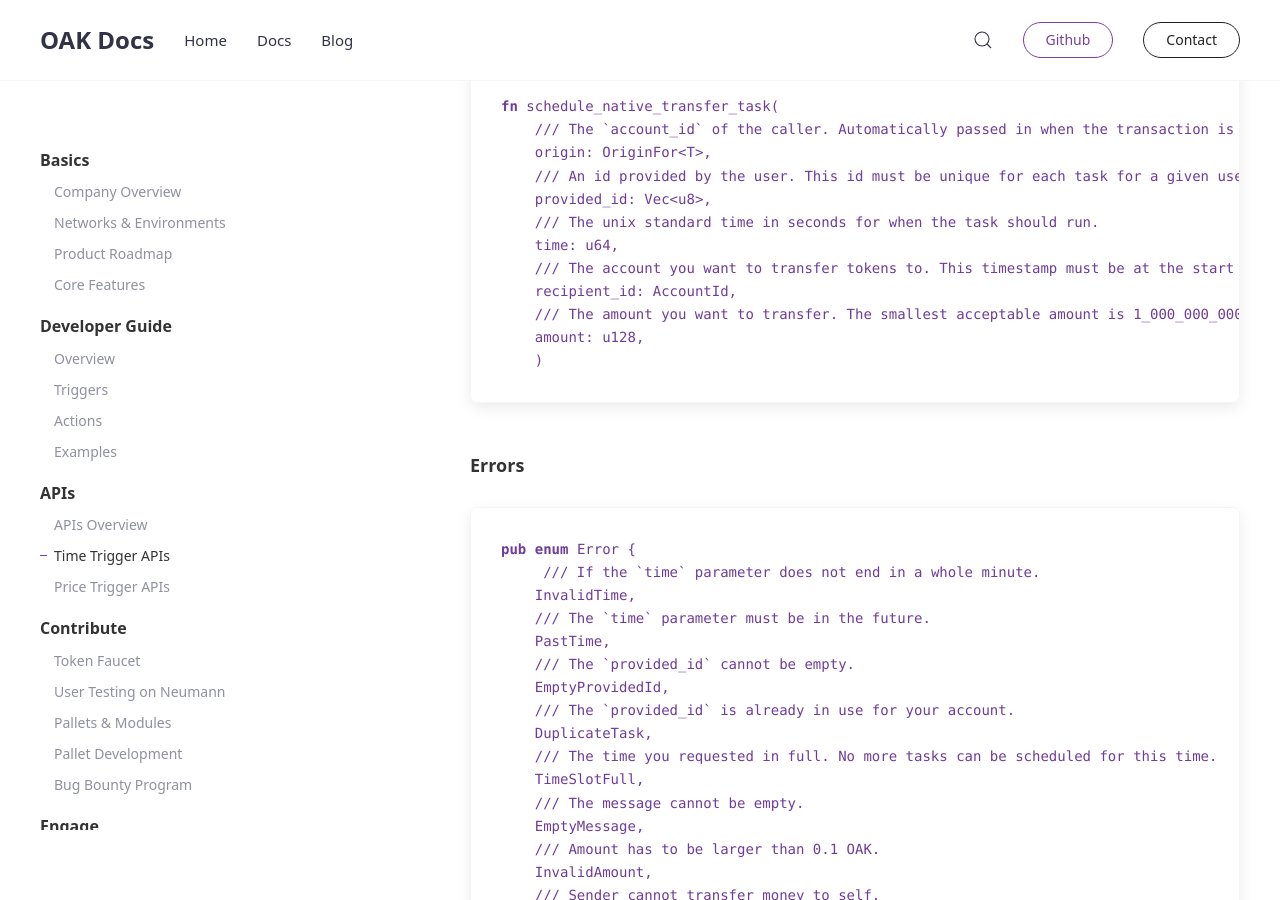
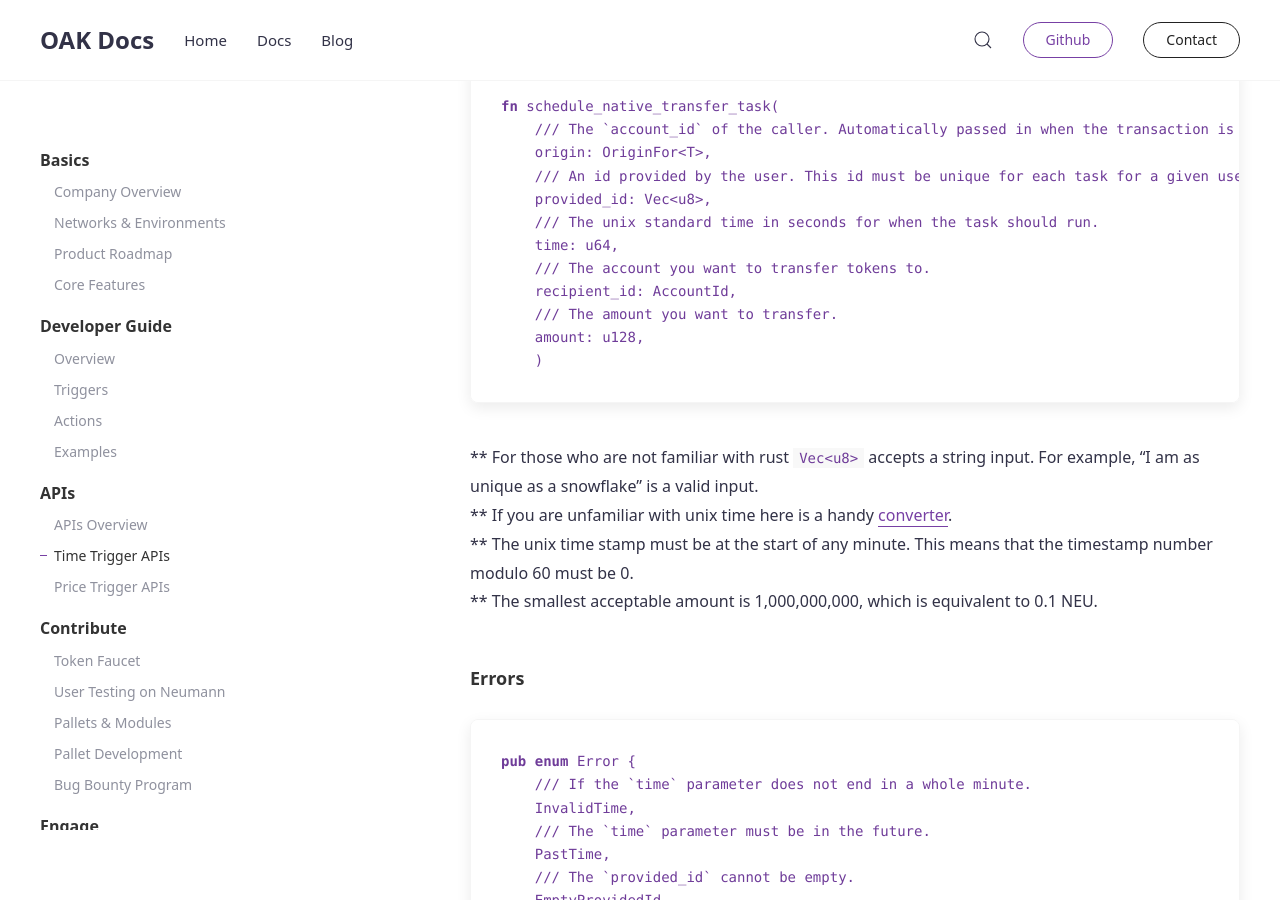
Before and after one commit to AvaProtocol/OAK-docs, a Jekyll site: the page built from _docs/automation-time-apis.md, in a window 1280 px wide and 900 px high, scrolled down 2629 px. Built offline with Jekyll 4.4.1, drawn with Linux system fonts in a browser that asks for light colours; some of the changed text lies outside the part shown.

Commit message:
merge changes

````diff
--- a/_docs/automation-time-apis.md
+++ b/_docs/automation-time-apis.md
@@ -35,7 +35,7 @@
 #### Errors
 ```rust
 pub enum Error {
-     /// If the `time` parameter does not end in a whole minute.
+    /// If the `time` parameter does not end in a whole minute.
     InvalidTime,
     /// The `time` parameter must be in the future.
     PastTime,
@@ -87,17 +87,22 @@
     provided_id: Vec<u8>,
     /// The unix standard time in seconds for when the task should run.
     time: u64,
-    /// The account you want to transfer tokens to. This timestamp must be at the start of any minute.
+    /// The account you want to transfer tokens to.
     recipient_id: AccountId,
-    /// The amount you want to transfer. The smallest acceptable amount is 1_000_000_000, which is equivalent to 0.1 NEU.
+    /// The amount you want to transfer.
     amount: u128,
     )
 ```
 
+** For those who are not familiar with rust `Vec<u8>` accepts a string input. For example, "I am as unique as a snowflake" is a valid input.
+** If you are unfamiliar with unix time here is a handy [converter](https://www.epochconverter.com).
+** The unix time stamp must be at the start of any minute. This means that the timestamp number modulo 60 must be 0.
+** The smallest acceptable amount is 1,000,000,000, which is equivalent to 0.1 NEU.
+
 #### Errors
 ```rust
 pub enum Error {
-     /// If the `time` parameter does not end in a whole minute.
+    /// If the `time` parameter does not end in a whole minute.
     InvalidTime,
     /// The `time` parameter must be in the future.
     PastTime,
````
